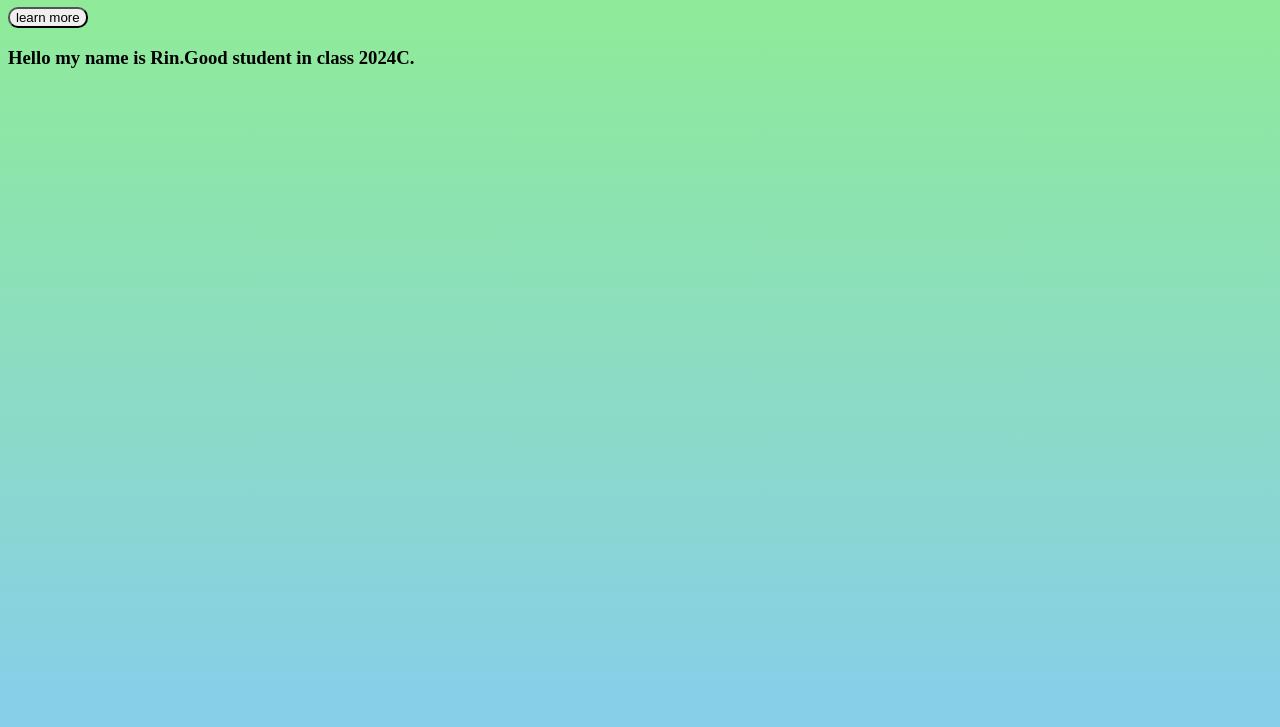
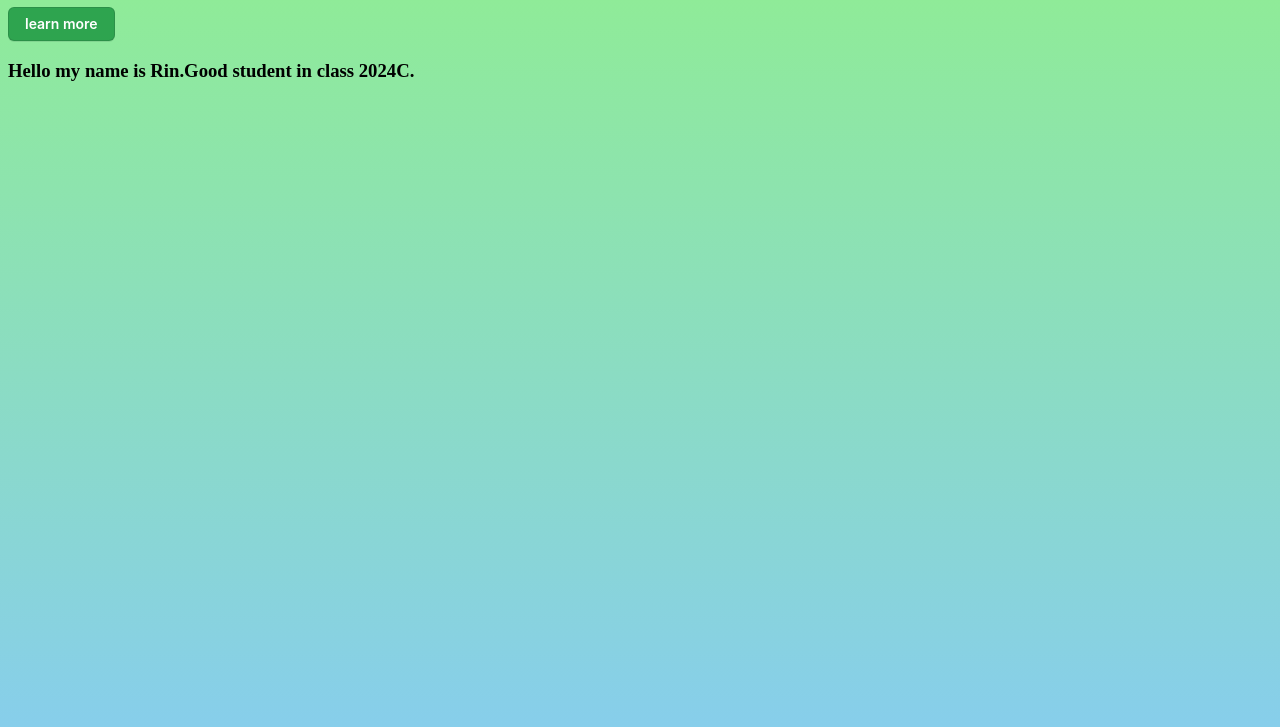
Before and after one commit to jerinwilson7/Mytest-01, a plain HTML site: page index.html in a window 1280 px wide. Shown: the part 73-800 px from the top of the page. Drawn offline with Linux system fonts and the light colour scheme.

Commit message:
styled button

```diff
--- a/index.html
+++ b/index.html
@@ -1,21 +1,19 @@
 <!DOCTYPE html>
 <html lang="en">
   <head>
-    <meta charset="UTF-8">
-    <meta name="viewport" content="width=device-width, initial-scale=1.0">
+    <meta charset="UTF-8" />
+    <meta name="viewport" content="width=device-width, initial-scale=1.0" />
     <title>Document</title>
-    <link rel="stylesheet" href="style.css">
+    <link rel="stylesheet" href="style.css" />
   </head>
   <body class="body">
     <div class="container">
       <div class="mab1">
-            <div class="mab2">
-
-            </div>
+        <div class="mab2"></div>
       </div>
     </div>
     <h1>MAGAZINE</h1>
-    <button>learn more</button>
+    <button class="button">learn more</button>
     <footer>
       <h3>Hello my name is Rin.Good student in class 2024C.</h3>
     </footer>
--- a/style.css
+++ b/style.css
@@ -26,19 +26,62 @@
     height: 88px;
 } */
 
-.body{
-    background: linear-gradient(lightgreen, skyblue);
-    background-attachment: fixed;
+.body {
+  background: linear-gradient(lightgreen, skyblue);
+  background-attachment: fixed;
 }
-h1{
-    text-align: center;
+h1 {
+  text-align: center;
+}
 
+.button {
+  appearance: none;
+  background-color: #2ea44f;
+  border: 1px solid rgba(27, 31, 35, 0.15);
+  border-radius: 6px;
+  box-shadow: rgba(27, 31, 35, 0.1) 0 1px 0;
+  box-sizing: border-box;
+  color: #fff;
+  cursor: pointer;
+  display: inline-block;
+  font-family: -apple-system, system-ui, "Segoe UI", Helvetica, Arial,
+    sans-serif, "Apple Color Emoji", "Segoe UI Emoji";
+  font-size: 14px;
+  font-weight: 600;
+  line-height: 20px;
+  padding: 6px 16px;
+  position: relative;
+  text-align: center;
+  text-decoration: none;
+  user-select: none;
+  -webkit-user-select: none;
+  touch-action: manipulation;
+  vertical-align: middle;
+  white-space: nowrap;
 }
-button{
-    cursor: pointer;
-    border-radius: 10px;
+
+.button:focus:not(:focus-visible):not(.focus-visible) {
+  box-shadow: none;
+  outline: none;
 }
-button:hover{
-    background-color: skyblue;
-    color: rgb(205, 98, 98);
+
+.button-3:hover {
+  background-color: #2c974b;
 }
+
+.button:focus {
+  box-shadow: rgba(46, 164, 79, 0.4) 0 0 0 3px;
+  outline: none;
+}
+
+.button:disabled {
+  background-color: #94d3a2;
+  border-color: rgba(27, 31, 35, 0.1);
+  color: rgba(255, 255, 255, 0.8);
+  cursor: default;
+}
+
+.button:active {
+  background-color: #298e46;
+  box-shadow: rgba(20, 70, 32, 0.2) 0 1px 0 inset;
+}
```
Lines whose indentation alone changed are shown as unchanged.
